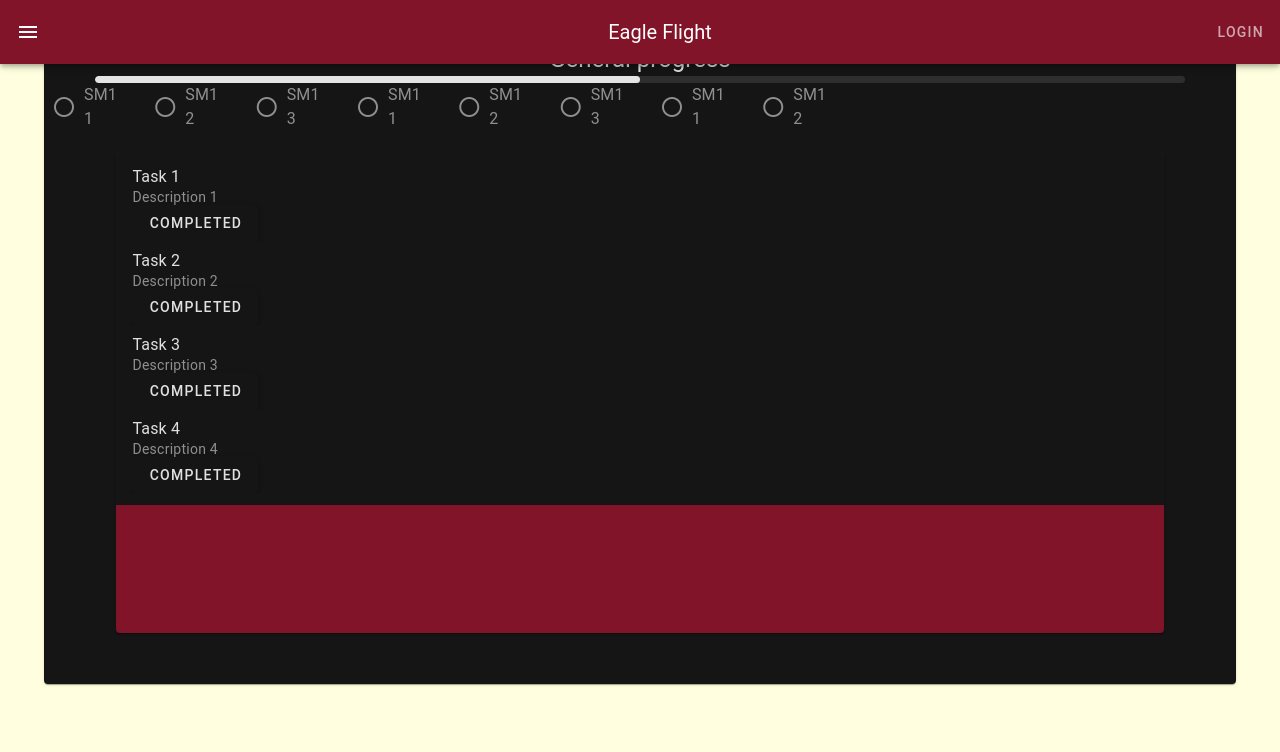
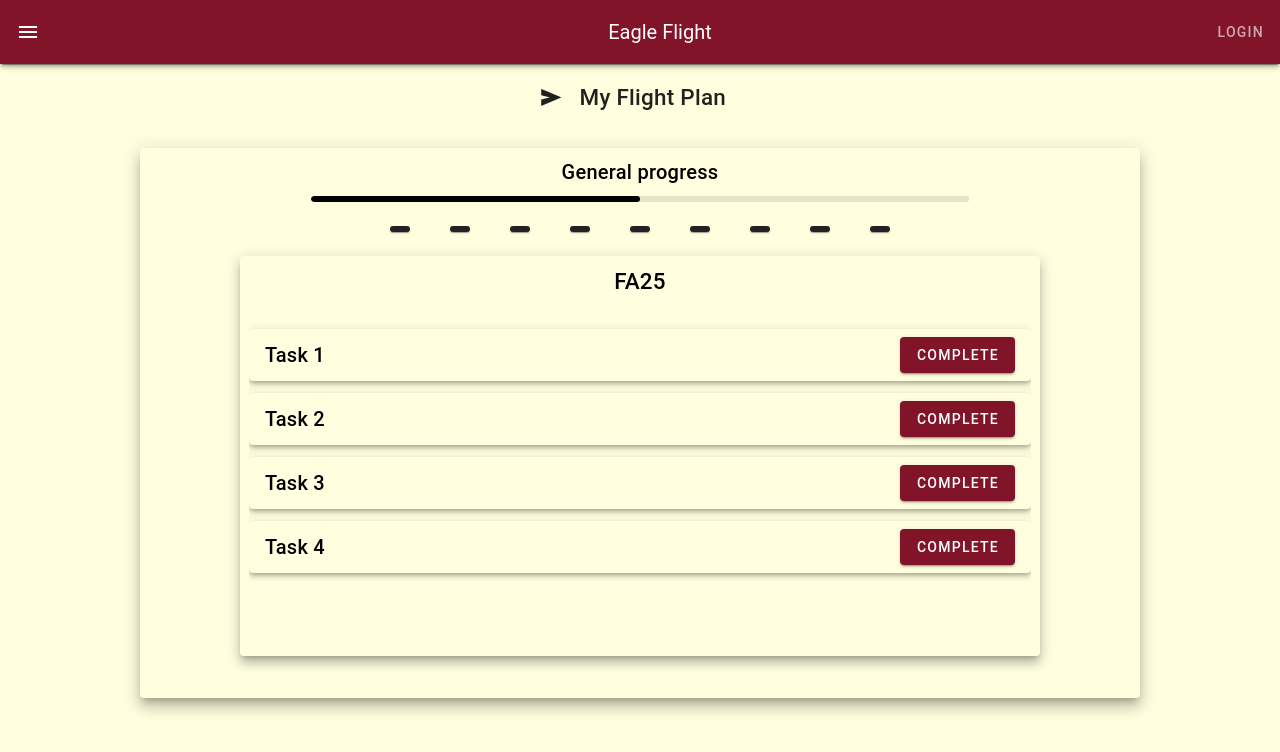
Before and after one commit to Thierrynsanzabera/SE5-Eagle-Flight-Frontend, a Vue app in the folder eagle-flight/: page / in a window 1280 px wide. Shown: the top 752 px of the page. Built offline with nearby package versions, Linux system fonts and the light colour scheme.

Commit message:
made it look pretty
still doesnt exactly work, but it looks better for the presentation

```diff
--- a/eagle-flight/components.d.ts
+++ b/eagle-flight/components.d.ts
@@ -12,6 +12,9 @@ declare module 'vue' {
     AddExperience: typeof import('./src/components/builder_components/AddExperience.vue')['default']
     AddProject: typeof import('./src/components/builder_components/AddProject.vue')['default']
     AddSkill: typeof import('./src/components/builder_components/AddSkill.vue')['default']
+    CustomButton: typeof import('./src/components/fp_components/CustomButton.vue')['default']
+    FlightPlanCard: typeof import('./src/components/fp_components/FlightPlanCard.vue')['default']
+    FlightPlanSemesterCard: typeof import('./src/components/fp_components/FlightPlanSemesterCard.vue')['default']
     IconRow: typeof import('./src/components/IconRow.vue')['default']
     Resume: typeof import('./src/components/Resume.vue')['default']
     ResumePreview: typeof import('./src/components/ResumePreview.vue')['default']
@@ -19,5 +22,6 @@ declare module 'vue' {
     RouterView: typeof import('vue-router')['RouterView']
     SocialLogin: typeof import('./src/components/SocialLogin.vue')['default']
     TemplatePicker: typeof import('./src/components/TemplatePicker.vue')['default']
+    UstomButton: typeof import('./src/components/fp_components/ustomButton.vue')['default']
   }
 }
--- a/eagle-flight/src/App.vue
+++ b/eagle-flight/src/App.vue
@@ -1,22 +1,6 @@
 <template>
   <v-app>
-      <v-layout>
-        <router-view />
-        <!-- Navigation Drawer -->
-        <v-navigation-drawer class="drawer" v-model="drawer" :location="$vuetify.display.platform.win ? 'left' : 'bottom'"
-        temporary>
-          <v-list class="item">
-            <v-list-item @click="navigate('')">Home</v-list-item>
-            <v-list-item @click="navigate('account-information')">Account Information</v-list-item>
-            <v-list-item @click="navigate('point-shop')">Point Shop</v-list-item>
-            <v-list-item @click="navigate('')">Personality Test</v-list-item>
-            <v-list-item @click="navigate('')">Schedule a Meeting</v-list-item>
-            <v-list-item @click="navigate('')">Resume Builder</v-list-item>
-          </v-list>
-        </v-navigation-drawer>
-      </v-layout>
-    <!-- App Bar -->
-    <v-app-bar color="primary" dark>
+    <v-app-bar color="primary">
       <v-app-bar-nav-icon @click="drawer = !drawer"></v-app-bar-nav-icon>
       <v-toolbar-title class="header-title">Eagle Flight</v-toolbar-title>
       <v-spacer></v-spacer>
@@ -35,7 +19,17 @@
         </template>
       </div>
     </v-app-bar>
-
+    <v-navigation-drawer v-model="drawer" :location="'left'">
+      <v-list class="item">
+        <v-list-item @click="navigate('')">Home</v-list-item>
+        <v-list-item @click="navigate('account-information')">Account Information</v-list-item>
+        <v-list-item @click="navigate('point-shop')">Point Shop</v-list-item>
+        <v-list-item @click="navigate('')">Personality Test</v-list-item>
+        <v-list-item @click="navigate('')">Schedule a Meeting</v-list-item>
+        <v-list-item @click="navigate('')">Resume Builder</v-list-item>
+      </v-list>
+    </v-navigation-drawer>
+    <router-view />
   </v-app>
 </template>
 
@@ -87,21 +81,26 @@ let logoutUser = () => {
   left: 50%;
   transform: translateX(-50%);
 }
+
 .user-info {
   display: flex;
   align-items: center;
 }
+
 .points-badge {
   margin-right: 10px;
   color: white;
 }
+
 .name-field {
   width: 100px;
   margin-right: 10px;
 }
+
 .drawer {
   padding-top: 60px;
 }
+
 .item {
   border: 5px;
 }
--- /dev/null
+++ b/eagle-flight/src/components/fp_components/CustomButton.vue
@@ -0,0 +1,5 @@
+<template>
+    <v-card color="secondary" height=6px width=20px style="margin-inline:20px"></v-card>
+</template>
+<script></script>
+<style scoped></style>
--- /dev/null
+++ b/eagle-flight/src/components/fp_components/FlightPlanCard.vue
@@ -0,0 +1,37 @@
+<template>
+    <v-card width="1000px" height="550px" color="background" elevation=10>
+        <v-card-title class="text-center text">
+            General progress
+        </v-card-title>
+        <v-row align-self="center" justify="center">
+            <v-col cols="8">
+                <v-progress-linear v-model="progress" :height="6" :rounded-bar="true" rounded="true"
+                    bg-color="secondary"></v-progress-linear>
+            </v-col>
+        </v-row>
+        <v-row align-self="center" justify="center">
+            <v-card width="800px" height="30px" color="transparent" variant="flat"
+                class="d-flex justify-center align-center">
+                <CustomButton />
+                <CustomButton />
+                <CustomButton />
+                <CustomButton />
+                <CustomButton />
+                <CustomButton />
+                <CustomButton />
+                <CustomButton />
+                <CustomButton />
+            </v-card>
+        </v-row>
+        <v-row style="height: 100%;">
+            <v-col class="d-flex justify-center" cols="12">
+                <FlightPlanSemesterCard />
+            </v-col>
+        </v-row>
+    </v-card>
+</template>
+<script setup>
+import { ref } from 'vue'
+let progress = ref(50)
+</script>
+<style scoped></style>
--- /dev/null
+++ b/eagle-flight/src/components/fp_components/FlightPlanSemesterCard.vue
@@ -0,0 +1,31 @@
+<template>
+    <v-card color="background" width="800px" height="400px" elevation=8>
+        <v-card-title class="d-flex justify-center align-center" style="width: 100%;font-size:140%">
+            {{ title }}
+        </v-card-title>
+        <v-card class="d-flex justify-center align-center" color="background" variant="outlined">
+            <v-list bg-color="transparent" width="98%" style="max-height: 300px; overflow-y: auto;">
+                <v-card v-for="task in tasks" class="my-3" color="background" elevation="4">
+                    <v-card-title class="d-flex justify-space-between align-center">
+                        <span>{{ task.title }}</span>
+                        <v-btn color="primary">Complete</v-btn>
+                    </v-card-title>
+                </v-card>
+            </v-list>
+        </v-card>
+    </v-card>
+
+</template>
+<script setup>
+import { ref } from 'vue'
+
+let title = "FA25"
+let tasks = [
+    { title: 'Task 1', description: 'Description 1 Description 1 Description 1 Description 1 Description 1 Description 1 Description 1' },
+    { title: 'Task 2', description: 'Description 2' },
+    { title: 'Task 3', description: 'Description 3' },
+    { title: 'Task 4', description: 'Description 4' },
+
+]
+</script>
+<style scoped></style>
--- a/eagle-flight/src/views/HomeView.vue
+++ b/eagle-flight/src/views/HomeView.vue
@@ -1,70 +1,15 @@
 <template>
-    <v-container>
-        <v-row align-self="center" justify="center">
-            <div class="text-h4">Eagle Flight Plan</div>
-            <v-card height="80vh" width="170vh">
-
-                <div class="text-center text-h5">General progress</div>
-                <v-row align-self="center" justify="center">
-                    <v-col cols="11">
-                        <v-progress-linear v-model="progress" :height="7" :rounded-bar="true"
-                            rounded="true"></v-progress-linear>
-                    </v-col>
-                </v-row>
-                <v-radio-group>
-                    <v-row>
-                        <v-col cols="1">
-                            <v-radio label="SM11" value="1"></v-radio>
-                        </v-col>
-                        <v-col cols="1">
-                            <v-radio label="SM12" value="2"></v-radio>
-                        </v-col>
-                        <v-col cols="1">
-                            <v-radio label="SM13" value="3"></v-radio>
-                        </v-col>
-                        <v-col cols="1">
-                            <v-radio label="SM11" value="4"></v-radio>
-                        </v-col>
-                        <v-col cols="1">
-                            <v-radio label="SM12" value="5"></v-radio>
-                        </v-col>
-                        <v-col cols="1">
-                            <v-radio label="SM13" value="6"></v-radio>
-                        </v-col>
-                        <v-col cols="1">
-                            <v-radio label="SM11" value="7"></v-radio>
-                        </v-col>
-                        <v-col cols="1">
-                            <v-radio label="SM12" value="8"></v-radio>
-                        </v-col>
-                    </v-row>
-                </v-radio-group>
-                <v-row align-self="center" justify="center">
-                    <v-col cols="11">
-                        <v-card color="primary" width="96%" height="60vh" class="mx-auto">
-                            <v-list>
-                                <v-list-item v-for="task in tasks" :title="task.title" :subtitle="task.description">
-                                    <v-btn>completed</v-btn>
-                                </v-list-item>
-                            </v-list>
-                        </v-card>
-                    </v-col>
-                </v-row>
-
-            </v-card>
+    <v-card color="transparent" height="64px"></v-card>
+    <v-card style="padding: 10px; margin: 10px;" color="transparent" variant="flat">
+        <v-row class="d-flex justify-center align-center">
+            <v-icon style="font-size: 160%;">mdi-send-variant</v-icon>
+            <v-card-title style="font-size: 140%;">My Flight Plan</v-card-title>
         </v-row>
+    </v-card>
+    <v-container class="d-flex justify-center">
+        <FlightPlanCard />
     </v-container>
 </template>
-<script setup>
-import { ref } from 'vue'
 
-let tasks = [
-    {title: 'Task 1', description: 'Description 1'},
-    {title: 'Task 2', description: 'Description 2'},
-    {title: 'Task 3', description: 'Description 3'},
-    {title: 'Task 4', description: 'Description 4'},
-]
-
-let progress = ref(50)
-</script>
+<script setup></script>
 <style scoped></style>
```
